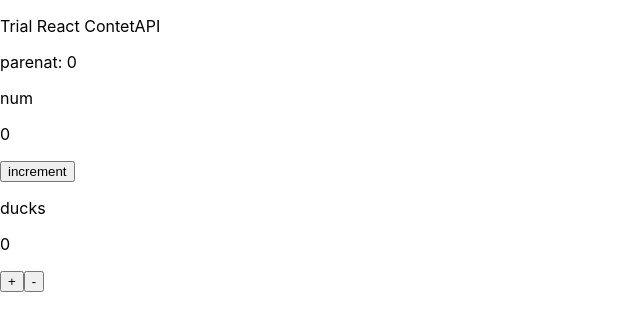
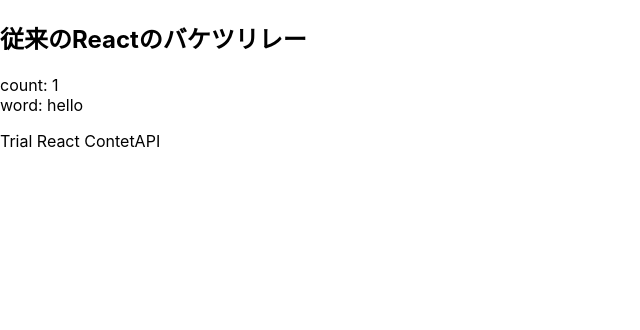
Before and after one commit to mrsekut/trial-react-context, a React (Create React App) app: page / in a window 1280 px wide. Shown: the top 330 px of the page, without its empty margins (0-640 px from the left). Built offline with nearby package versions, Linux system fonts and the light colour scheme.

Commit message:
[Add]Convention React Component

```diff
--- a/src/App.js
+++ b/src/App.js
@@ -1,17 +1,17 @@
 import * as React from 'react';
 import { Provider } from 'react-redux';
-import Parent from './components/TrialContextAPI/index';
+// import Parent from './components/TrialContextAPI/index';
 // import TrialReactReduxContext from './components/TrialReactReduxContext';
 import store from './store';
 import Container from './containers/index';
 
+import ConventionParent from './components/ConventionalPattern/index';
+
 const App = () => (
   <Provider store={store}>
+    <h2>従来のReactのバケツリレー</h2>
+    <ConventionParent />
     <p>Trial React ContetAPI</p>
-    <Parent />
-
-    <p>ducks</p>
-    <Container />
   </Provider>
 );
 
--- /dev/null
+++ b/src/components/ConventionalPattern/index.jsx
@@ -0,0 +1,26 @@
+import * as React from 'react';
+
+export default class ConventionParent extends React.Component {
+  render() {
+    const count = 1;
+    const word = 'hello';
+
+    return <Child count={count} word={word} />;
+  }
+}
+
+// 子 ここでは使わない
+const Child = ({ count, word }) => <Grandson count={count} word={word} />;
+
+// 孫 ここでも使わない
+const Grandson = ({ count, word }) => (
+  <GreatGrandchild count={count} word={word} />
+);
+
+// 曾孫 やっとここで使いたい
+const GreatGrandchild = ({ count, word }) => (
+  <>
+    <div>count: {count}</div>
+    <div>word: {word}</div>
+  </>
+);
--- a/src/components/TrialContextAPI/index.jsx
+++ b/src/components/TrialContextAPI/index.jsx
@@ -1,201 +1,34 @@
-// import React, { useState, useContext } from 'react';
-
-// // theme-context.js
-// // これが伝搬させたいデータ
-// // store的ななにか
-// const store = {
-//   num: 0,
-//   increment: () => {}
-// };
-
-// // contextを作る
-// const ThemeContext = React.createContext(
-//   store.num // default value
-// );
-
-// // themed-button.js
-// // 孫
-// const ThemedButton = () => {
-//   return (
-//     <ThemeContext.Consumer>
-//       {({ num, increment }) => (
-//         <>
-//           <p>{num}</p>
-//           <button onClick={increment}>increment</button>
-//         </>
-//       )}
-//     </ThemeContext.Consumer>
-//   );
-// };
-
-// // 子
-// // ここでは従来のようにpropsでデータを渡していない
-// const Toolbar = () => <ThemedButton />;
-
-// // app.js
-// // 親
-// const ContextComponent = () => {
-//   useContext(ThemeContext);
-//   const [num, setNum] = useState(0);
-
-//   return (
-//     <ThemeContext.Provider
-//       value={{
-//         num,
-//         increment: () => {
-//           setNum(num + 1);
-//         }
-//       }}
-//     >
-//       <Toolbar />
-//     </ThemeContext.Provider>
-//   );
-// };
-// export default ContextComponent;
-
-// ==========================================
-// https://qiita.com/loverails/items/50126e874b24ff984471
-// ==========================================
-// import React from 'react';
-
-// const store = {
-//   state: {
-//     foo: 1
-//   },
-//   update: cb => {
-//     this.state = cb;
-//   }
-// };
-
-// const store = {
-//   foo: 1
-// };
-
-// const { Provider, Consumer } = React.createContext(store.foo);
-
-// const Context = () => (
-//   <Consumer>
-//     {({ state, update }) => (
-//       <div>
-//         <button onClick={() => update({ foo: state.foo + 1 })}>click</button>
-//         <p>Foo is {state.foo}</p>
-//       </div>
-//     )}
-//   </Consumer>
-// );
-
-// export default class ContextComponent extends React.Component {
-//   constructor(props) {
-//     super(props);
-//     this.state = {
-//       foo: 1
-//     };
-//   }
-
-//   update(nb) {
-//     this.setState({
-//       foo: nb
-//     });
-//   }
-
-//   render() {
-//     return (
-//       <Provider value={this.state.foo}>
-//         <Context />
-//       </Provider>
-//     );
-//   }
-// }
-
-import React from 'react';
-
-// store的ななにか
-const store = new class {
-  state = {
-    num: 0
-  };
-  actions = fn => {
-    console.log(this.state);
-    this.state = fn(this.state);
-  };
-  // actions: fn => {
-  //   this.state = fn(this.state);
-  // }
-  // actions: {
-  //   increment: () => {
-  //     this.state.num += 1;
-  //   }
-  // }
-}();
+import React, { createContext, useState, useContext } from 'react';
 
 // contextを作る
-const CounterContext = React.createContext({ num: 0 });
+const CounterContext = createContext();
 
 // 親
-export default class Parent extends React.Component {
-  render() {
+const Parent = () => {
+  const [num, setNum] = useState(0);
   return (
-      <CounterContext.Provider value={store}>
-        <p>parenat: {store.state.num}</p>
-        <p>num</p>
+    <CounterContext.Provider
+      value={{
+        num,
+        increment: () => setNum(num + 1)
+      }}
+    >
       <Child />
     </CounterContext.Provider>
   );
-  }
-}
+};
+export default Parent;
 
 // 子
 const Child = () => <Grandson />;
 
 // 孫
-// // これはclass
-class Grandson extends React.Component {
-  static contextType = CounterContext;
-  render() {
-    const { state, actions } = { ...this.context };
-    console.log(state);
-    console.log(actions);
+const Grandson = () => {
+  const counter = useContext(CounterContext);
   return (
     <>
-        <p>{state.num}</p>
-        <button
-          onClick={() =>
-            actions(s => {
-              // console.log(s);
-              return {
-                ...s,
-                num: s.num + 1
-              };
-            })
-          }
-        >
-          increment
-        </button>
+      <p>{counter.num}</p>
+      <button onClick={counter.increment}>increment</button>
     </>
   );
-  }
-}
-
-// Consumer使う版
-// const Grandson = () => (
-//   <CounterContext.Consumer>
-//     {({ state, actions }) => (
-//       <div>
-//         <p>{state.num}</p>
-//         <button
-//           onClick={() =>
-//             actions(s => {
-//               console.log(s);
-//               return {
-//                 ...s,
-//                 num: s.num += 1
-//               };
-//             })
-//           }
-//         >
-//           increment
-//         </button>
-//       </div>
-//     )}
-//   </CounterContext.Consumer>
-// );
+};
```
Lines whose indentation alone changed are shown as unchanged.
